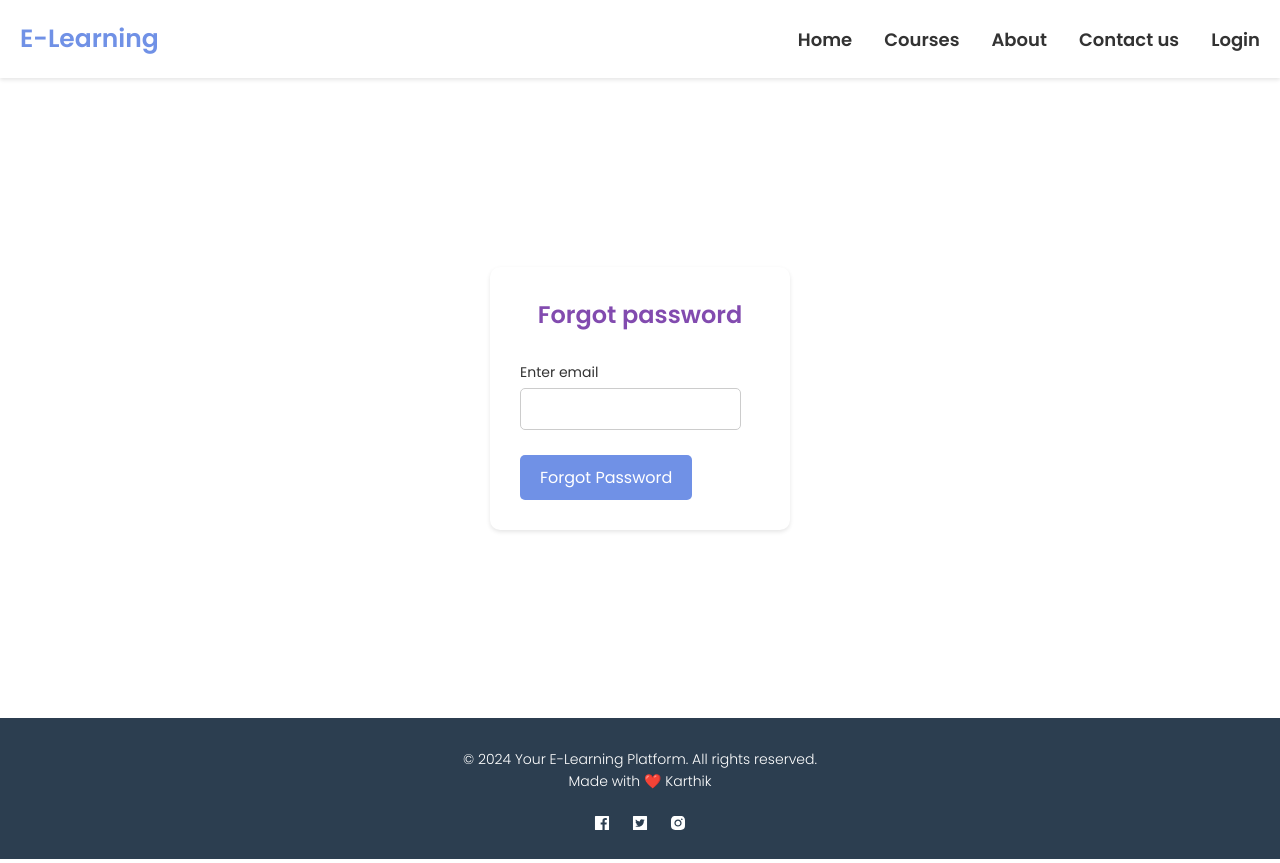
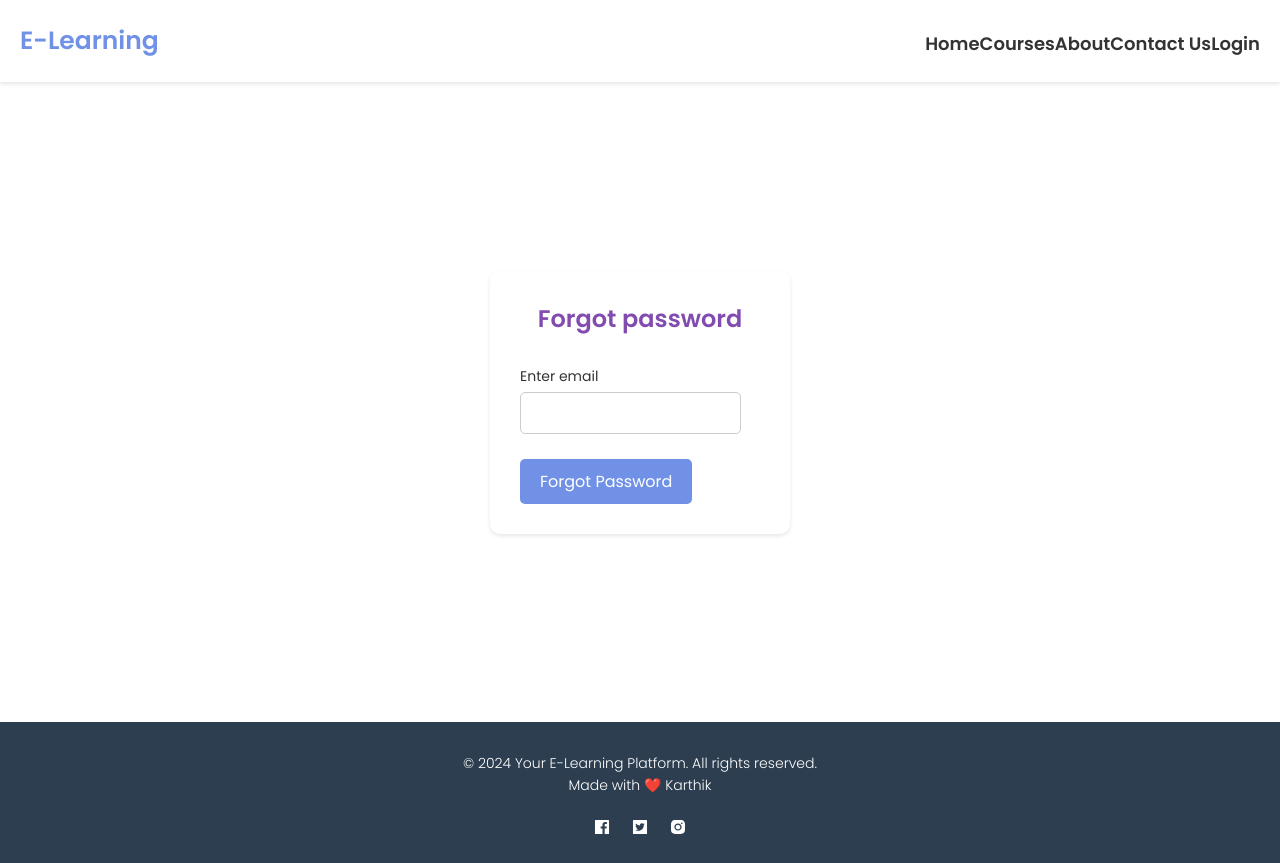
Before and after one commit to Karthik2344/e-learning, a React (Vite) app in the folder frontend/: page /forgot in a window 1280 px wide. Built offline with nearby package versions, Linux system fonts and the light colour scheme; no server answers.

Commit message:
Update Header.jsx

```diff
--- a/frontend/src/components/header/Header.jsx
+++ b/frontend/src/components/header/Header.jsx
@@ -4,20 +4,20 @@ import { Link } from "react-router-dom";
 
 const Header = ({ isAuth }) => {
   return (
-    <header>
+    <header className="site-header">
       <div className="logo">E-Learning</div>
 
-      <div className="link">
-        <Link to={"/"}>Home</Link>
-        <Link to={"/courses"}>Courses</Link>
-        <Link to={"/about"}>About</Link>
-        <Link to={"/contact"}>Contact us</Link>
+      <nav className="nav-links">
+        <Link to={"/"} className="nav-link">Home</Link>
+        <Link to={"/courses"} className="nav-link">Courses</Link>
+        <Link to={"/about"} className="nav-link">About</Link>
+        <Link to={"/contact"} className="nav-link">Contact Us</Link>
         {isAuth ? (
-          <Link to={"/account"}>Account</Link>
+          <Link to={"/account"} className="nav-link">Account</Link>
         ) : (
-          <Link to={"/login"}>Login</Link>
+          <Link to={"/login"} className="nav-link">Login</Link>
         )}
-      </div>
+      </nav>
     </header>
   );
 };
```
